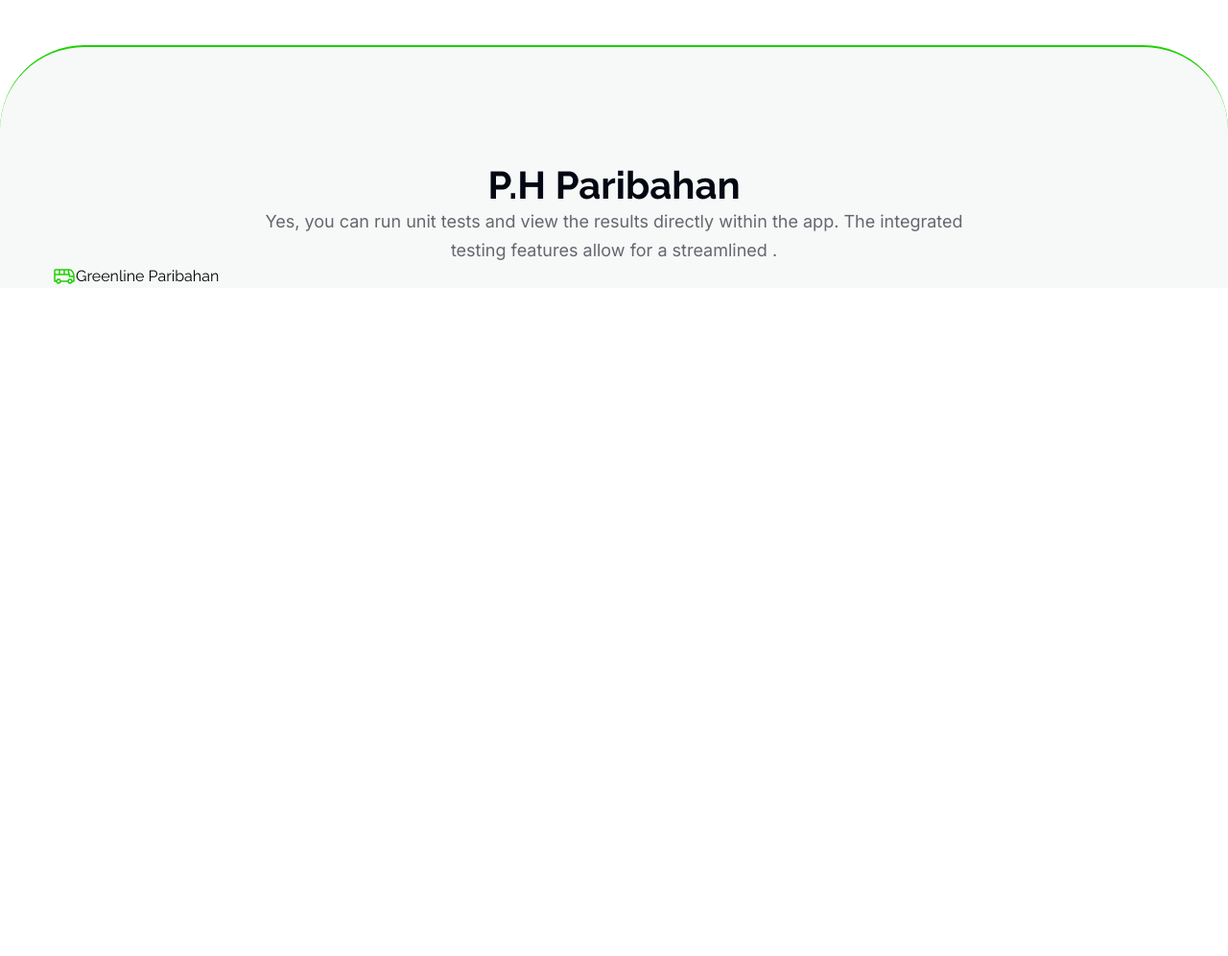
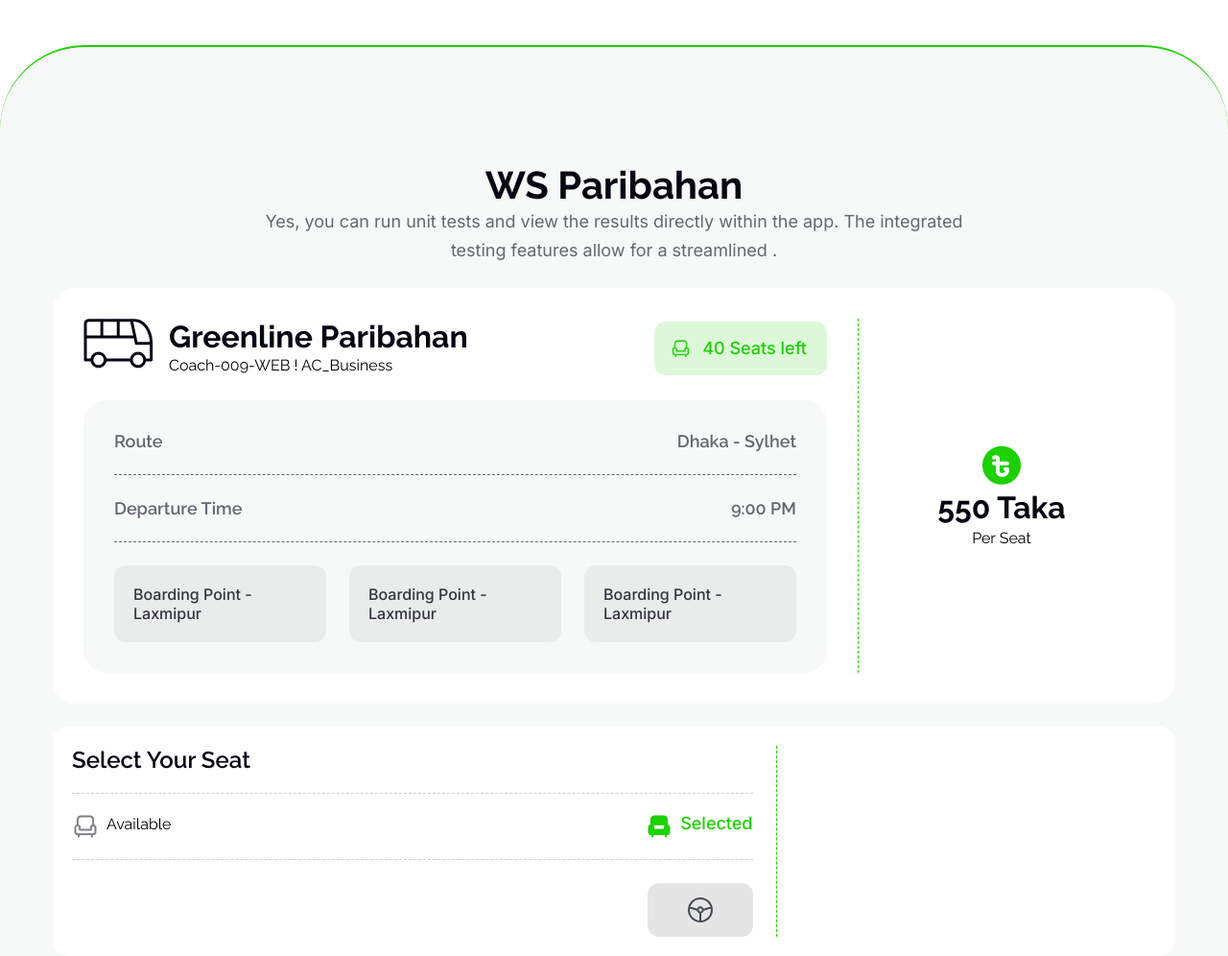
Before and after one commit to wahednur/e-ticketing, a plain HTML site: page index.html in a window 1280 px wide. Shown: the part 1176-2172 px from the top of the page at 96% size. Before the commit the page ends 1476 px from the top, so only its background shows below. Drawn offline with nearby package versions, Linux system fonts and the light colour scheme.

Commit message:
WS paribahan crated

```diff
--- a/assets/css/style.css
+++ b/assets/css/style.css
@@ -98,14 +98,14 @@
 .btn:hover {
   background-color: #54ff39;
 }
-.be-fe-item {
+.fe-item {
   width: 308px !important;
   height: 138px;
   border-radius: 24px;
   border-bottom: 3px solid var(--green-color);
   background: var(--base-white);
 }
-.ba-text-cont h2 {
+.fe-item-text h1 {
   color: var(--primary-color);
   text-align: center;
   font-family: Inter;
@@ -129,7 +129,6 @@
 }
 .offer-item {
   border-radius: 24px;
-  position: relative;
 }
 .coupon-code,
 .coupon-des {
@@ -139,9 +138,9 @@
   background-color: #ffbf0f;
 }
 .coupon-des {
-  width: 70%;
   height: 220px;
   border-right: 1px dashed var(--base-white);
+  position: relative;
 }
 .coupon-des::after,
 .coupon-des::before {
@@ -151,7 +150,7 @@
   background-color: var(--base-white);
   position: absolute;
   border-radius: 48px;
-  right: 34%;
+  right: -24px;
 }
 .coupon-des::after {
   top: -24px;
@@ -250,3 +249,110 @@
 }
 .sw-title-des {
 }
+.bus-info-sec {
+  background-color: var(--base-white);
+  padding: 32px;
+  border-radius: 24px;
+}
+.businfo {
+  border-right: 1px dashed var(--green-color);
+}
+.booking-bus-name {
+  color: var(--primary-color);
+  text-align: center;
+  font-family: Raleway;
+  font-size: 32px;
+  font-style: normal;
+  font-weight: 700;
+  line-height: normal;
+}
+.sets-status {
+  padding: 17px;
+  color: var(--green-color);
+  font-family: Inter;
+  font-size: 18px;
+  font-style: normal;
+  font-weight: 500;
+  line-height: normal;
+  width: 180px;
+  height: 56px;
+  border-radius: 12px;
+  background: rgba(29, 209, 0, 0.15);
+}
+.bus-destination {
+  width: 808px;
+  border-radius: 24px;
+  background: #f7f8f8;
+  padding: 32px;
+  margin-top: 24px;
+}
+.bus-destination p {
+  color: rgba(3, 7, 18, 0.6);
+  font-family: Raleway;
+  font-size: 18px;
+  font-style: normal;
+  font-weight: 600;
+  line-height: normal;
+}
+.bus-destination .row {
+  border-bottom: 1px dashed #03071299;
+}
+.bus-destination .row:last-child {
+  border: none;
+}
+.bus-destination .drop-point p {
+  color: rgba(3, 7, 18, 0.8);
+  font-family: Inter;
+  font-size: 16px;
+  font-style: normal;
+  font-weight: 500;
+  line-height: normal;
+}
+.last-row {
+}
+.ticket-fare {
+  color: var(--base-black, #030712);
+  text-align: center;
+  font-family: Raleway;
+  font-size: 32px;
+  font-style: normal;
+  font-weight: 700;
+  line-height: 40px; /* 125% */
+}
+.seat-map {
+  border-right: 1px dashed var(--green-color);
+  padding-right: 24px;
+}
+.seat-map h4 {
+  color: var(--primary-color);
+  font-family: Raleway;
+  font-size: 24px;
+  font-style: normal;
+  font-weight: 600;
+  line-height: normal;
+  margin-bottom: 20px;
+}
+.seat-map .b-border {
+  padding: 20px 0;
+  border-top: 1px dashed #cccdcf;
+  border-bottom: 1px dashed #cccdcf;
+}
+.seat-status p {
+  color: var(--green-color);
+  font-family: Inter;
+  font-size: 18px;
+  font-style: normal;
+  font-weight: 500;
+  line-height: normal;
+}
+.wheel-btn,
+.seat-disable {
+  border-radius: 12px;
+  background: rgba(3, 7, 18, 0.1);
+  width: 110px;
+  height: 56px;
+  flex-shrink: 0;
+  display: flex;
+  justify-content: center;
+  align-items: center;
+}
--- a/index.html
+++ b/index.html
@@ -53,39 +53,39 @@
               <div
                 class="be-fe-area flex justify-center gap-[23px] absolute -bottom-[61px]"
               >
-                <!-- Banner feature single item start  -->
-                <div class="be-fe-item flex justify-between items-center">
+                <!-- Banner features single item start  -->
+                <div class="fe-item p-8 flex text-start gap-3">
                   <div class="img">
                     <img src="assets/images/people.png" alt="" />
                   </div>
-                  <div class="ba-text-cont">
-                    <h2>500K+</h2>
+                  <div class="fe-item-text">
+                    <h1>500K+</h1>
                     <p>Registered users</p>
                   </div>
                 </div>
-                <!-- Banner feature single item end  -->
-                <!-- Banner feature single item start  -->
-                <div class="be-fe-item flex justify-between items-center p-8">
+                <!-- Banner features single item end  -->
+                <!-- Banner features single item start  -->
+                <div class="fe-item p-8 flex text-start gap-3">
                   <div class="img">
-                    <img src="assets/images/people.png" alt="" />
+                    <img src="assets/images/ticket-cupon.png" alt="" />
                   </div>
-                  <div class="ba-text-cont">
-                    <h2>500K+</h2>
-                    <p>Registered users</p>
+                  <div class="fe-item-text">
+                    <h1>1.7 lacks</h1>
+                    <p>Tickets sold</p>
                   </div>
                 </div>
-                <!-- Banner feature single item end  -->
-                <!-- Banner feature single item start  -->
-                <div class="be-fe-item flex justify-between items-center p-8">
+                <!-- Banner features single item end  -->
+                <!-- Banner features single item start  -->
+                <div class="fe-item p-8 flex text-start gap-3">
                   <div class="img">
-                    <img src="assets/images/people.png" alt="" />
+                    <img src="assets/images/stoppage.png" alt="" />
                   </div>
-                  <div class="ba-text-cont">
-                    <h2>500K+</h2>
-                    <p>Registered users</p>
+                  <div class="fe-item-text">
+                    <h1>500K+</h1>
+                    <p>Rental partners</p>
                   </div>
                 </div>
-                <!-- Banner feature single item end  -->
+                <!-- Banner features single item end  -->
               </div>
             </div>
           </div>
@@ -95,9 +95,9 @@
     <!-- Header section end  -->
     <!-- best offer section start  -->
     <div class="container mx-auto mt-[140px]">
-      <div class="coupon-grp flex flex-col md:flex-row gap-6 justify-between">
+      <div class="coupon-grp flex flex-col md:flex-row justify-between">
         <!-- coupon item one start  -->
-        <div class="offer-item bg-yellow">
+        <div class="offer-item bg-yellow w-full lg:w-[573px]">
           <div class="flex items-center justify-between">
             <div class="coupon-des">
               <h1>15% off</h1>
@@ -112,7 +112,7 @@
         </div>
         <!-- coupon item one end  -->
         <!-- coupon item tow start  -->
-        <div class="offer-item bg-[#F78C9C]">
+        <div class="offer-item bg-[#F78C9C] w-full lg:w-[573px]">
           <div class="flex items-center justify-between fx">
             <div class="coupon-des">
               <h1>15% off</h1>
@@ -133,10 +133,10 @@
     </div>
     <!-- best offer section end  -->
     <!-- SW Paribahan section start  -->
-    <section id="sw-paribahan" class="sw-paribahan-sec">
+    <section id="sw-paribahan" class="sw-paribahan-sec bg=[#F7F8F8]">
       <div class="container mx-auto">
-        <div class="sw-title-area text-center mt-[120px]">
-          <h1>P.H Paribahan</h1>
+        <div class="sw-title-area text-center mt-[120px] pb-6">
+          <h1>WS Paribahan</h1>
           <p class="sw-title-des mx-auto w-full md:w-[736px]">
             Yes, you can run unit tests and view the results directly within the
             app. The integrated testing features allow for a streamlined .
@@ -144,27 +144,97 @@
         </div>
       </div>
       <div class="container mx-auto">
-        <div class="bus-info-sec flex flex-col md:flex-row">
-          <div class="businfo w-full md:w-3/4">
-            <div class="flex">
+        <div class="bus-info-sec flex flex-col md:flex-row justify-between">
+          <div class="businfo w-full md:w-[808px] pr-8">
+            <div class="flex flex-wrap justify-between items-center">
               <div class="bus-name">
-                <div class="flex">
+                <div class="flex gap-4">
                   <div>
-                    <img src="assets/images/bus-icon.png" alt="" />
+                    <img src="assets/images/bus-logo.png" alt="" />
                   </div>
                   <div>
                     <h1 class="booking-bus-name">Greenline Paribahan</h1>
+                    <p class="booking-bus-info">Coach-009-WEB ! AC_Business</p>
                   </div>
                 </div>
               </div>
-              <div class="bus-seats"></div>
+              <div class="bus-seats">
+                <div class="sets-status flex gap-3">
+                  <img src="assets/images/seat-green.png" alt="" />
+                  <p><span class="availabe-seat">40 </span>Seats left</p>
+                </div>
+              </div>
+              <div class="bus-destination pb-8">
+                <div class="row flex justify-between pb-6">
+                  <p>Route</p>
+                  <p class="text-[#030712]">Dhaka - Sylhet</p>
+                </div>
+                <div class="row flex justify-between pt-6 pb-6">
+                  <p>Departure Time</p>
+                  <p class="text-[#030712]">9:00 PM</p>
+                </div>
+                <div
+                  class="row drop-point flex justify-between items-center gap-6 pt-6 last-row"
+                >
+                  <p class="bg-[#0307120D] p-5 rounded-xl">
+                    Boarding Point - Laxmipur
+                  </p>
+                  <p class="bg-[#0307120D] p-5 rounded-xl">
+                    Boarding Point - Laxmipur
+                  </p>
+                  <p class="bg-[#0307120D] p-5 rounded-xl">
+                    Boarding Point - Laxmipur
+                  </p>
+                </div>
+              </div>
             </div>
           </div>
-          <div class="fix-price w-full md:w-1/4"></div>
+          <div class="fix-price w-full">
+            <div
+              class="ticket-price flex flex-col justify-center items-center h-full"
+            >
+              <img class="w-12" src="assets/images/fare.png" alt="" />
+              <h2 class="ticket-fare"><span>550</span> Taka</h2>
+              <p>Per Seat</p>
+            </div>
+          </div>
+        </div>
+      </div>
+      <div class="container mx-auto bg-[#fff] mt-6 rounded-2xl">
+        <div class="row flex flex-col md:flex-row p-5 w-full">
+          <div class="seat-map w-[65%]">
+            <div class="row">
+              <h4>Select Your Seat</h4>
+            </div>
+            <div class="row b-border flex justify-between w-full">
+              <div class="flex gap-2">
+                <img src="assets/images/seat-gray.png" alt="" />
+                <p>Available</p>
+              </div>
+              <div class="flex gap-2 seat-status">
+                <img src="assets/images/seat-green-filled.png" alt="" />
+                <p>Selected</p>
+              </div>
+            </div>
+            <!-- Seat map start  -->
+            <div class="row float-end mt-[24px]">
+              <button class="wheel-btn">
+                <img src="assets/images/wheel.svg" alt="" />
+              </button>
+            </div>
+            <div class="row">
+              <div class="seat-plane">
+                <button></button>
+              </div>
+            </div>
+            <!-- Seat map end  -->
+          </div>
+          <div class="cart"></div>
         </div>
       </div>
     </section>
     <!-- SW Paribahan section end  -->
+
     <script src="assets/js/eticketing.js"></script>
     <script src="assets/js/utility.js"></script>
   </body>
```
Also changed, not shown: assets/images/wheel.svg (added).
